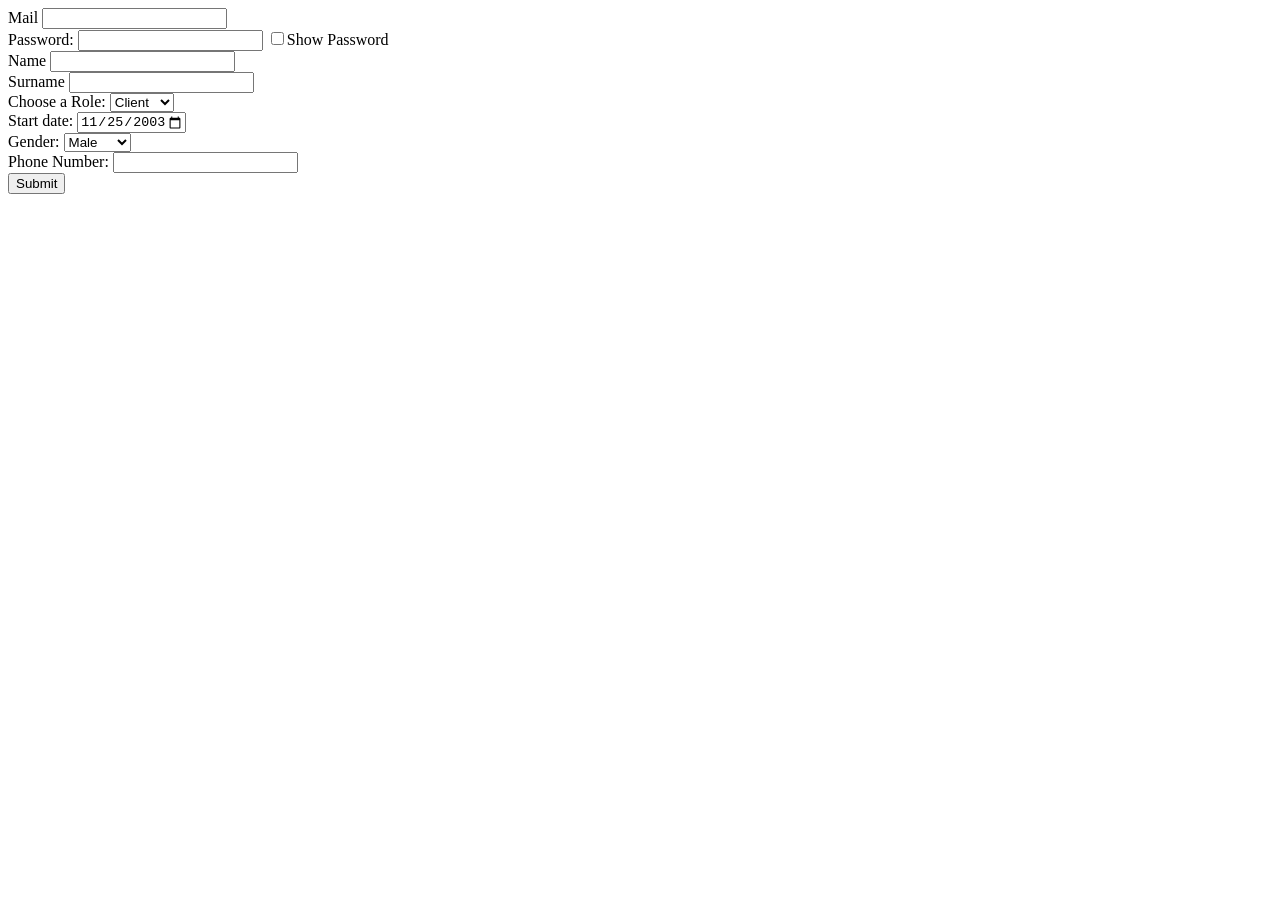
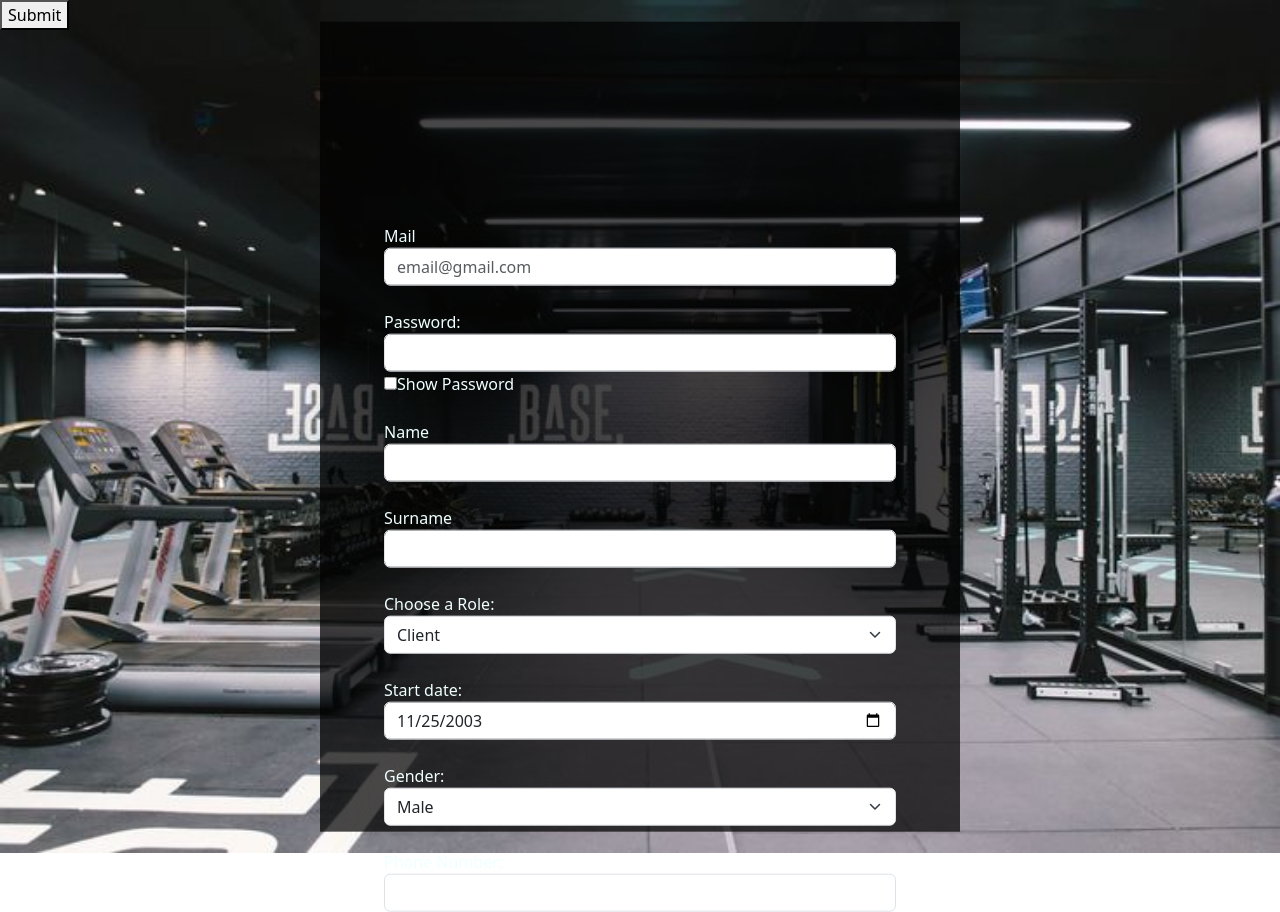
Before and after one commit to elifaslnn/FitLife-Web-Application, a website: page public/registration.html in a window 1280 px wide. Before the commit the page ends 800 px from the top, so only its background shows below. Drawn offline with nearby package versions, Linux system fonts and the light colour scheme.

Commit message:
login ve signin frontendleri yazıldı

```diff
--- /dev/null
+++ b/public/registration.css
@@ -0,0 +1,35 @@
+.fullPage {
+  position: absolute;
+  width: 100%;
+  height: auto;
+  display: flex;
+  z-index: -1;
+}
+#photo {
+  width: 100%;
+}
+.inputs {
+  display: flex;
+  flex-direction: column;
+  width: 80%;
+  position: absolute;
+  left: 10%;
+  height: auto;
+  margin: auto;
+  top: 25%;
+}
+.container {
+  color: azure;
+
+  position: absolute;
+  width: 50%;
+  height: 95%;
+  top: 50%;
+  left: 50%;
+  background-color: rgba(0, 0, 0, 0.712);
+  transform: translate(-50%, -50%);
+  display: flex;
+  flex-direction: column;
+  z-index: 1;
+  margin: auto;
+}
--- a/public/registration.html
+++ b/public/registration.html
@@ -1,61 +1,94 @@
 <!DOCTYPE html>
 <html lang="en">
   <head>
-    <meta charset="UTF-8">
-    <meta http-equiv="X-UA-Compatible" content="IE=edge">
-    <meta name="viewport" content="width=device-width, initial-scale=1.0">
+    <meta charset="UTF-8" />
+    <meta http-equiv="X-UA-Compatible" content="IE=edge" />
+    <meta name="viewport" content="width=device-width, initial-scale=1.0" />
+    <link
+      href="https://cdn.jsdelivr.net/npm/bootstrap@5.3.2/dist/css/bootstrap.min.css"
+      rel="stylesheet"
+      integrity="sha384-T3c6CoIi6uLrA9TneNEoa7RxnatzjcDSCmG1MXxSR1GAsXEV/Dwwykc2MPK8M2HN"
+      crossorigin="anonymous"
+    />
+    <link rel="stylesheet" href="registration.css" />
     <title>Web form</title>
   </head>
   <body>
-    <script src="registration.js"></script>
-    <form action="/url" method="GET">
-
+    <div class="fullPage">
+      <img src="gym.jfif" alt="" id="photo" />
+      <div class="container">
+        <div class="inputs">
           <label>
             Mail
-            <input type="email" id="email" required>
+            <input
+              class="form-control"
+              type="email"
+              id="email"
+              required
+              placeholder="email@gmail.com"
+            />
           </label>
           <br />
           <label>
-            Password: <input type="password" id="password_visible">
-            <input type="checkbox" onclick="visible_passwd()">Show Password
+            Password:
+            <input class="form-control" type="password" id="password_visible" />
+            <input type="checkbox" onclick="visible_passwd()" />Show Password
           </label>
           <br />
           <label>
             Name
-            <input type="text" id="name"  required>
+            <input class="form-control" type="text" id="name" required />
           </label>
           <br />
           <label>
             Surname
-            <input type="text" id="surname" required>
+            <input class="form-control" type="text" id="surname" required />
           </label>
           <br />
           <label for="roles">Choose a Role:</label>
 
-        <select name="roles" id="roles">
+          <select class="form-select" name="roles" id="roles">
             <option value="client">Client</option>
             <option value="trainer">Trainer</option>
           </select>
           <br />
 
-        <label for="start">Start date:
-            <input type="date" id="date" name="trip-start" value="2003-11-25" min="1900-01-01" max="2023-12-31" />
+          <label for="start"
+            >Start date:
+            <input
+              class="form-control"
+              type="date"
+              id="date"
+              name="trip-start"
+              value="2003-11-25"
+              min="1900-01-01"
+              max="2023-12-31"
+            />
           </label>
           <br />
 
           <label for="gender">Gender:</label>
 
-        <select name="gender" id="gender">
+          <select class="form-select" name="gender" id="gender">
             <option value="male">Male</option>
             <option value="female">Female</option>
           </select>
           <br />
 
-        <label for="phone">Phone Number:
-            <input type="tel" id="phone" name="phone" pattern="[0-9]{3}-[0-9]{2}-[0-9]{3}">
+          <label for="phone"
+            >Phone Number:
+            <input
+              class="form-control"
+              type="tel"
+              id="phone"
+              name="phone"
+              pattern="[0-9]{3}-[0-9]{2}-[0-9]{3}"
+            />
           </label>
-
-    </form>
+        </div>
+      </div>
+    </div>
     <button type="submit" onclick="get_users_data()">Submit</button>
+    <script src="registration.js"></script>
   </body>
 </html>
--- a/public/registration.js
+++ b/public/registration.js
@@ -6,6 +6,6 @@ function visible_passwd() {
     x.type = "password";
   }
 }
-function get_users_data(){
-    pass
+function get_users_data() {
+  pass;
 }
--- /dev/null
+++ b/public/signIn.css
@@ -0,0 +1,51 @@
+/* body {
+  align-items: center;
+} */
+.container {
+  color: azure;
+
+  position: absolute;
+  width: 50%;
+  height: 50%;
+  top: 50%;
+  left: 50%;
+  background-color: rgba(0, 0, 0, 0.712);
+  transform: translate(-50%, -50%);
+  display: flex;
+  flex-direction: column;
+  z-index: 1;
+  margin: auto;
+}
+.fullPage {
+  position: absolute;
+  width: 100%;
+  display: flex;
+  z-index: -1;
+}
+#photo {
+  width: 100%;
+}
+.inputs {
+  display: flex;
+  flex-direction: column;
+  width: 80%;
+  position: absolute;
+  left: 10%;
+  height: 50%;
+  margin: auto;
+  top: 25%;
+}
+#mail {
+  margin-bottom: 20px;
+  height: 35px;
+}
+
+#password {
+  height: 35px;
+}
+.buttons {
+  position: absolute;
+  bottom: 10px;
+  left: 50%;
+  transform: translate(-50%, 0);
+}
--- /dev/null
+++ b/public/signIn.js
@@ -0,0 +1,3 @@
+function navigateTo(path) {
+  window.location.href = path;
+}
```
Also changed, not shown: public/index.html (+1 -1 lines), public/signIn.html (added, +29 -0 lines), public/gym.jfif (added), 1 other file. Lines whose indentation alone changed are shown as unchanged.
